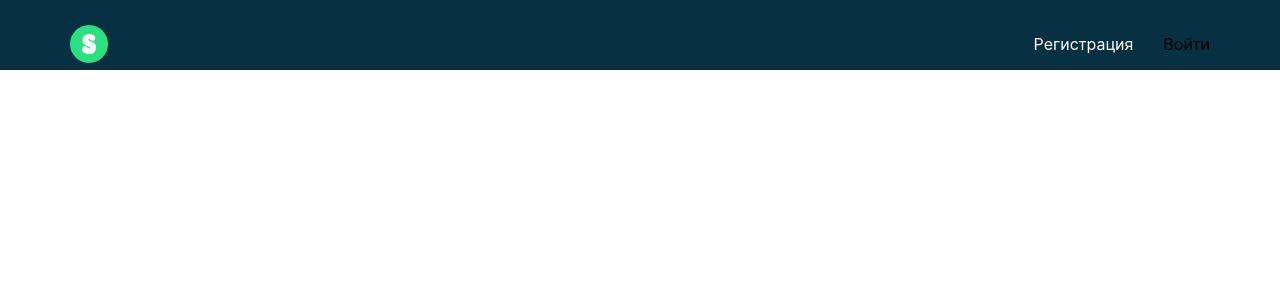
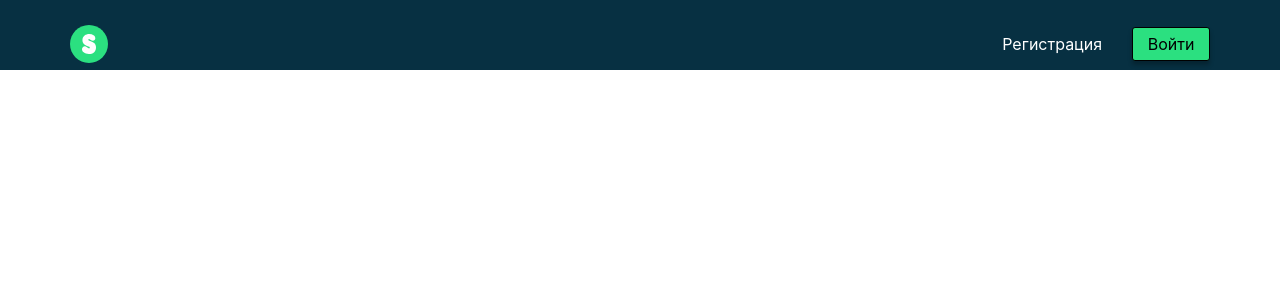
Before and after one commit to muravevanastya/movies-explorer-frontend, a React (Create React App) app: page / in a window 1280 px wide. Shown: the top 300 px of the page. Built offline with nearby package versions, Linux system fonts and the light colour scheme.

Commit message:
отредактировала кнопки

```diff
--- a/src/components/Header/Header.css
+++ b/src/components/Header/Header.css
@@ -1,8 +1,5 @@
 .header {
   background-color: #073042;
-  /* display: flex;
-  justify-content: space-between;
-  align-items: center; */
 }
 
 .header__container {
@@ -19,9 +16,25 @@
 
 .header__nav {
   display: flex;
+  align-items: center;
 }
 
 .header__registration {
   color: #FFFFFF;
   margin-right: 30px;
 }
+
+.header__login {
+  width: 76px;
+  height: 32px;
+  background-color: #2BE080;
+  border: 1px solid #000000;
+  box-shadow: 0px 4px 4px rgba(0, 0, 0, 0.25);
+  border-radius: 3px;
+  display: flex;
+  justify-content: center;
+}
+
+.header__login-text {
+  align-self: center;
+}
--- a/src/components/Header/Header.jsx
+++ b/src/components/Header/Header.jsx
@@ -8,7 +8,9 @@ function Header() {
         <img className="header__logo" src={logo} alt="Логотип" />
         <div className='header__nav'>
           <p className='header__registration'>Регистрация</p>
-          <p className='header__login'>Войти</p>
+          <div className='header__login'>
+            <p className='header__login-text'>Войти</p>
+          </div>
         </div>
       </div>
     </header>
```
